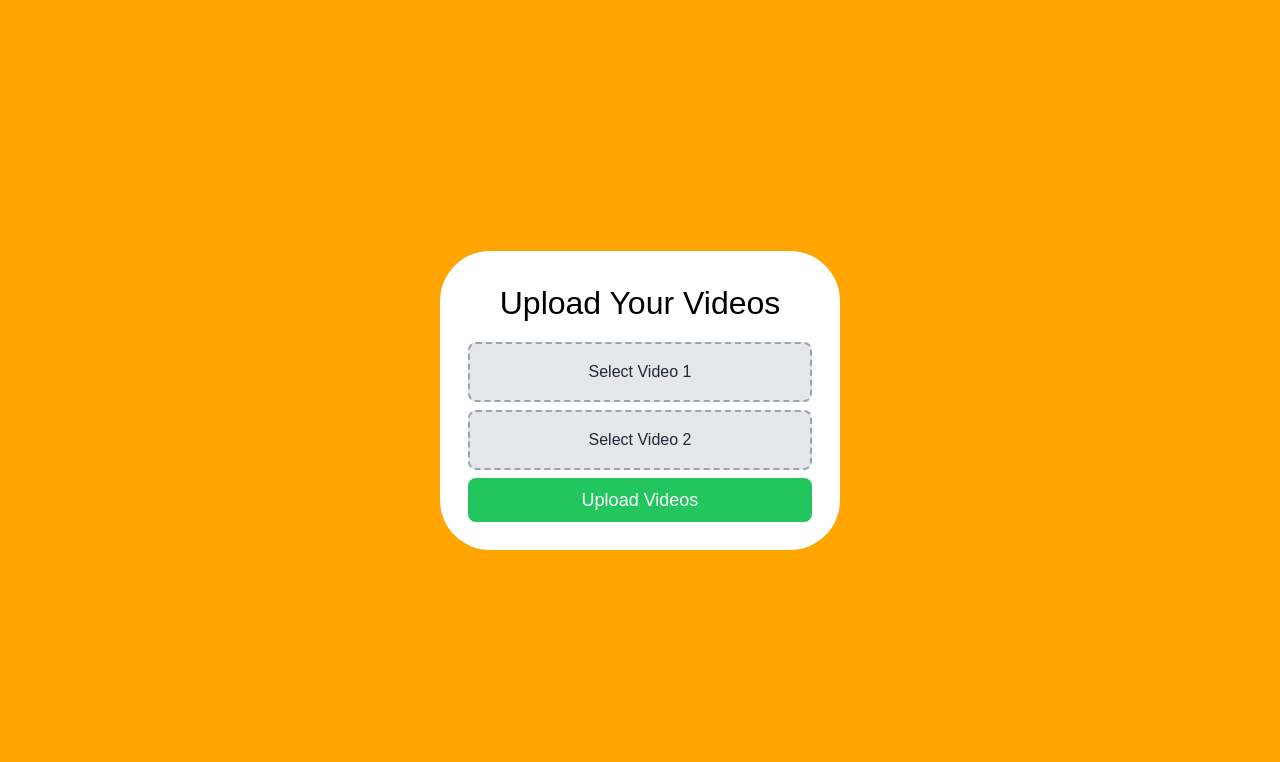
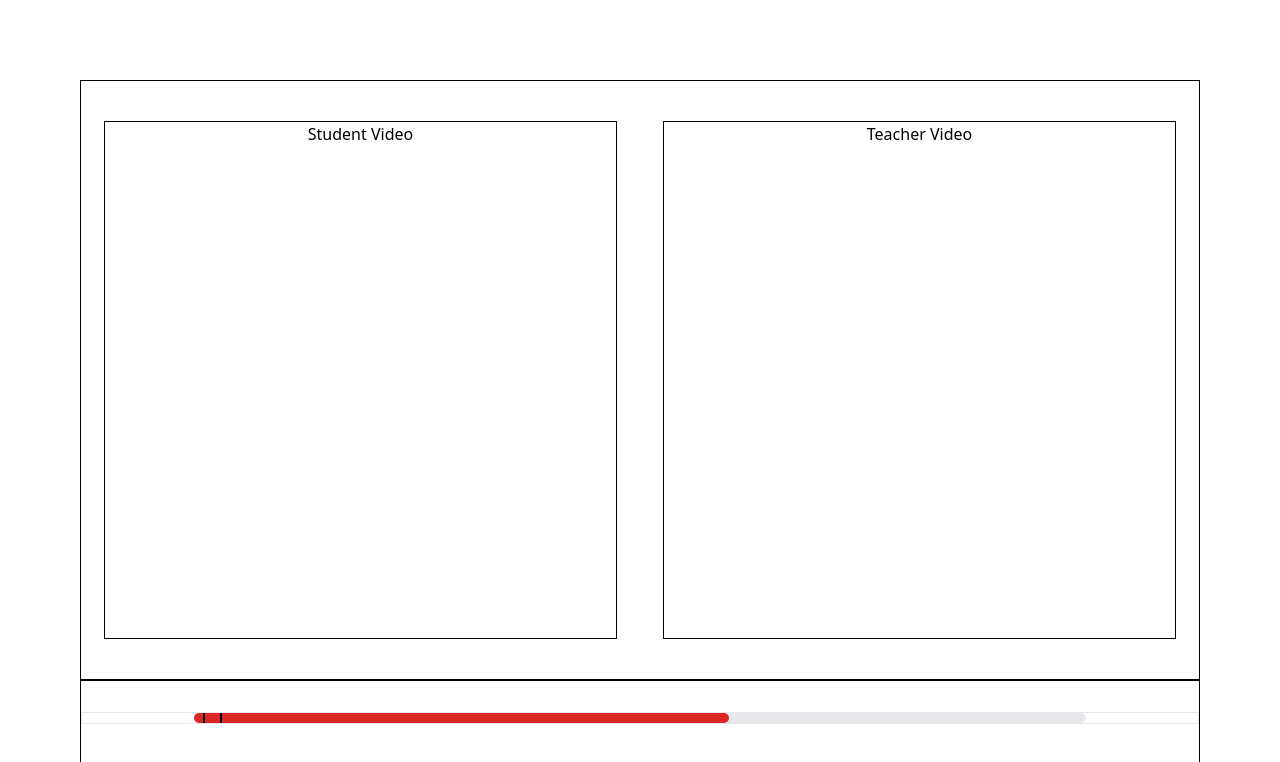
Before and after one commit to KelseySt/dance-ai, a React (Create React App) app in the folder frontend/: page / in a window 1280 px wide. Shown: the top 762 px of the page. Built offline with nearby package versions, Linux system fonts and the light colour scheme; no server answers.

Commit message:
Implement Progress bar (ongoing)
Implement Progress bar with variable progress, and static implementation of section bars and clickable section.

```diff
--- a/frontend/src/App.css
+++ b/frontend/src/App.css
@@ -5,38 +5,3 @@
 .App {
   text-align: center;
 }
-
-.App-logo {
-  height: 40vmin;
-  pointer-events: none;
-}
-
-@media (prefers-reduced-motion: no-preference) {
-  .App-logo {
-    animation: App-logo-spin infinite 20s linear;
-  }
-}
-
-.App-header {
-  background-color: #282c34;
-  min-height: 100vh;
-  display: flex;
-  flex-direction: column;
-  align-items: center;
-  justify-content: center;
-  font-size: calc(10px + 2vmin);
-  color: white;
-}
-
-.App-link {
-  color: #61dafb;
-}
-
-@keyframes App-logo-spin {
-  from {
-    transform: rotate(0deg);
-  }
-  to {
-    transform: rotate(360deg);
-  }
-}
--- a/frontend/src/App.js
+++ b/frontend/src/App.js
@@ -2,26 +2,68 @@
 import './App.css';
 import React, { useEffect, useState } from 'react';
 
-function VideoComponent() {
+function TopComponent() {
   return (
     <div className='grid grid-cols-2 justify-items-center w-full row-span-3 border border-black'>
-      <div className='w-full justify-items-center mx-3 my-10 border border-black'>
-        Student Video
-      </div>
-      <div className='w-full justify-items-center mx-3 my-10 border border-black'>
-        Teacher Video
-      </div>
+      <VideoComponent title="Student"/>
+      <VideoComponent title="Teacher"/>
     </div>
   );
 }
 
+function VideoComponent( { title } ) {
+  return (
+    <div className='w-11/12 justify-items-center mx-3 my-10 border border-black'>
+        { title } Video
+      </div>
+  )
+}
+
 function BottomComponent() {
   return (
-    <div className='w-full row-span-1 border border-black'>
-      <h2>Bottom</h2>
+    <div className='flex items-center grid grid-row-3 w-full row-span-1 border border-black'>
+      <ProgressBarComponent pvalue=".30"/>
+      <div className="contents-center row-span-2"></div>
     </div>
   );
 }
+
+function ProgressBarComponent( { pvalue } ) {
+  return (
+    <div className="flex justify-center row-span-1 border border-green">
+      <div class="relative w-4/5 bg-gray-200 rounded-full h-2.5 dark:bg-gray-400">
+        <div class="bg-red-600 h-2.5 rounded-full w-[60%]"></div>
+        <PairOfBoxes firstPosition={1} secondPosition={3}/>
+      </div>
+    </div>
+
+  );
+}
+
+function BlackBar( { progress }) {
+  return (
+    <div className={"absolute top-0 border border-black bg-black w-0.5 h-2.5"}  style={{ left: `${progress}%` }}>
+    </div>
+  );
+}
+
+function ClickableSegment({position, distance}) {
+  return (
+    <div className='absolute top-0 h-2.5 cursor-pointer' style={{ left: `${position}%`, width: `${distance}%` }}>
+    </div>
+  );
+}
+
+function PairOfBoxes({firstPosition, secondPosition}) {
+  return (
+    <>
+      <BlackBar progress={firstPosition} />
+      <ClickableSegment position={firstPosition} distance={(secondPosition-firstPosition)} />
+      <BlackBar progress={secondPosition} />
+    </>
+  )
+}
+
 
 function App() {
   const [data, setData] = useState(null);
@@ -37,7 +79,7 @@ function App() {
       {/* <h1>React + Flask Integration</h1>
       {data ? <p>{data.message}</p> : <p>Loading...</p>}*/}
       <div className='m-20 h-screen w-auto grid grid-rows-4 justify-items-center'>
-         <VideoComponent />
+         <TopComponent />
          <BottomComponent />
       </div>
     </div>
--- a/frontend/src/index.js
+++ b/frontend/src/index.js
@@ -1,14 +1,14 @@
 import React from 'react';
 import ReactDOM from 'react-dom/client';
-import './index.css';
+import './App.css';
 import App from './App';
-import Upload from './Upload';
+//import Upload from './Upload';
 import reportWebVitals from './reportWebVitals';
 
 const root = ReactDOM.createRoot(document.getElementById('root'));
 root.render(
   <React.StrictMode>
-    <Upload />
+    <App />
   </React.StrictMode>
 );
 
```
